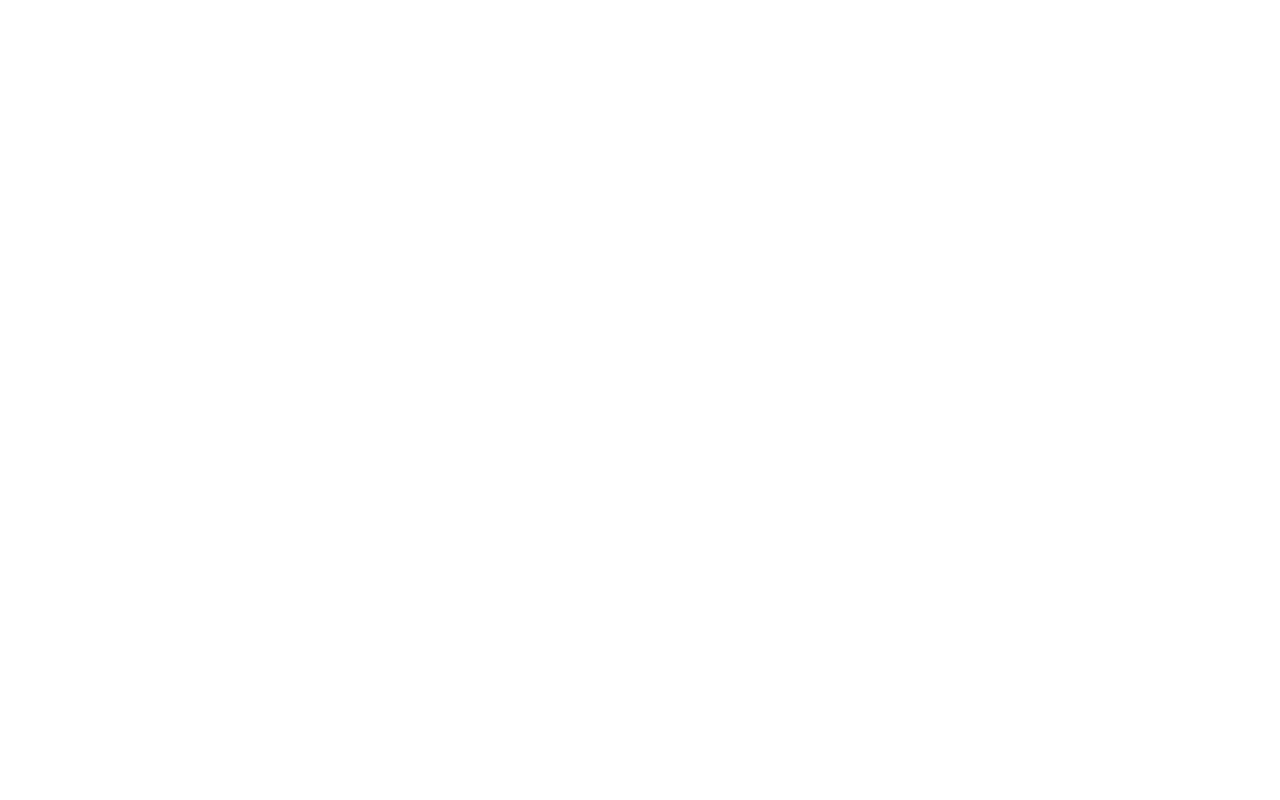
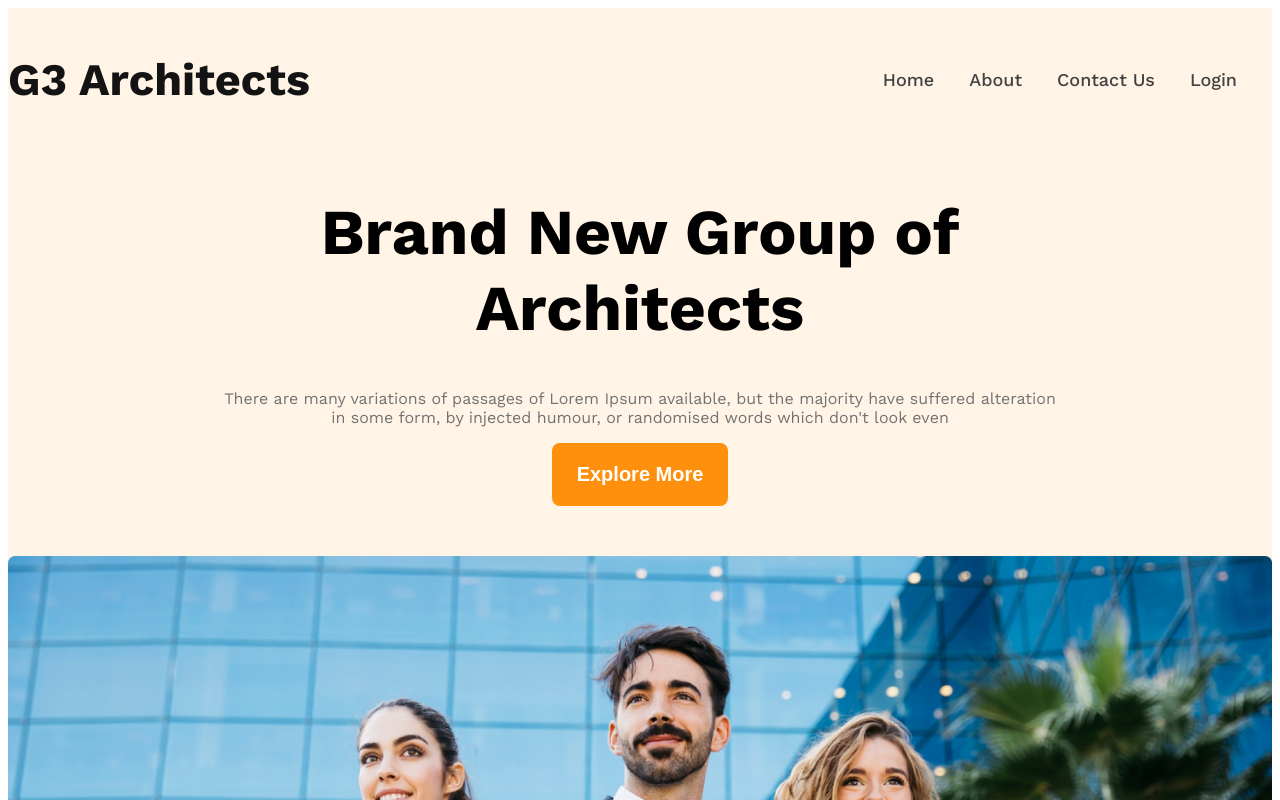
Before and after one commit to JahidShanto007/g3_architect_website, a plain HTML site: page index.html in a window 1280 px wide. Shown: the top 800 px of the page. Drawn offline with nearby package versions, Linux system fonts and the light colour scheme.

Commit message:
third commit

```diff
--- a/index.html
+++ b/index.html
@@ -1,14 +1,37 @@
 <!DOCTYPE html>
 <html lang="en">
+
 <head>
     <meta charset="UTF-8">
     <meta name="viewport" content="width=device-width, initial-scale=1.0">
     <title>G3 Architect Website</title>
     <link rel="stylesheet" href="styles/architect.css">
 </head>
-<body>
+
+<body class="work-sans-font">
     <header>
-
+        <nav class="nav-bar display-flex">
+            <h3 class="brand-title">G3 Architects</h3>
+            <ul class="nav-link display-flex">
+                <li class="nav-item"><a href="" class="nav-link">Home</a></li>
+                <li class="nav-item"><a href="" class="nav-link">About</a></li>
+                <li class="nav-item"><a href="" class="nav-link">Contact Us</a></li>
+                <li class="nav-item"><a href="" class="nav-link">Login</a></li>
+            </ul>
+        </nav>
+        <div class="banner">
+           <div class="banner-content">
+            <h1 class="banner-title">
+                Brand New Group of Architects
+            </h1>
+            <p class="banner-description">
+                There are many variations of passages of Lorem Ipsum available, but the majority have suffered
+                alteration in some form, by injected humour, or randomised words which don't look even
+            </p>
+            <button class="btn-primary">Explore More</button>
+           </div>
+            <img class="banner-img" src="../g3_architect_website/images/banner.png" alt="">
+        </div>
     </header>
     <main>
 
@@ -17,4 +40,5 @@
 
     </footer>
 </body>
+
 </html>
--- a/styles/architect.css
+++ b/styles/architect.css
@@ -0,0 +1,95 @@
+@import url('https://fonts.googleapis.com/css2?family=Work+Sans:ital,wght@0,100..900;1,100..900&display=swap');
+
+.work-sans-font {
+    font-family: "Work Sans", sans-serif;
+    font-optical-sizing: auto;
+    font-weight: 400px;
+    font-style: normal;
+}
+
+/* shared styles  */
+.display-flex {
+    display: flex;
+}
+
+.btn-primary {
+    border-radius: 8px;
+    background: rgb(255, 144, 14);
+    color: white;
+    padding: 20px 25px;
+    font-size: 20px;
+    font-weight: 600;
+    border: none;
+}
+
+/* header styles  */
+
+/* navbar related styles  */
+.brand-title {
+    color: rgb(19, 19, 19);
+    font-size: 45px;
+    font-weight: 700;
+}
+
+header {
+    background-color: rgba(255, 144, 14, 0.1);
+
+}
+
+.nav-bar {
+    justify-content: space-between;
+    align-items: center;
+
+}
+
+.nav-item {
+    list-style: none;
+    margin-right: 35px;
+}
+
+.nav-link {
+    text-decoration: none;
+    color: rgb(66, 66, 66);
+    font-size: 18px;
+    font-weight: 500;
+}
+
+.nav-bar, .banner {
+    max-width: 1440px;
+    margin: 0 auto;
+}
+
+/* banner styles  */
+
+.banner-content {
+    max-width: 850px;
+    margin: 0 auto;
+    text-align: center;
+    margin-bottom: 50px;
+}
+
+.banner-title {
+    font-weight: 700;
+    font-size: 4rem;
+}
+
+.banner-description {
+    color: rgb(114, 114, 114);
+    font-size: 16px;
+    font-weight: 400;
+}
+
+.btn-primary {
+    border-radius: 8px;
+    background: rgb(255, 144, 14);
+}
+.banner-img{
+    width: 100%;
+}
+/* responsive media query  */
+
+@media screen and (max-width: 576px) {
+    .nav-bar, .nav-link{
+        flex-direction: column ;
+    }
+}
```
